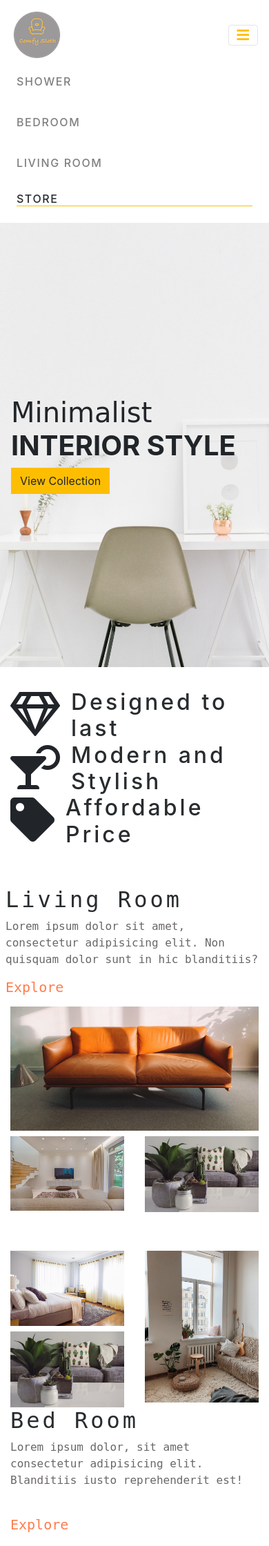
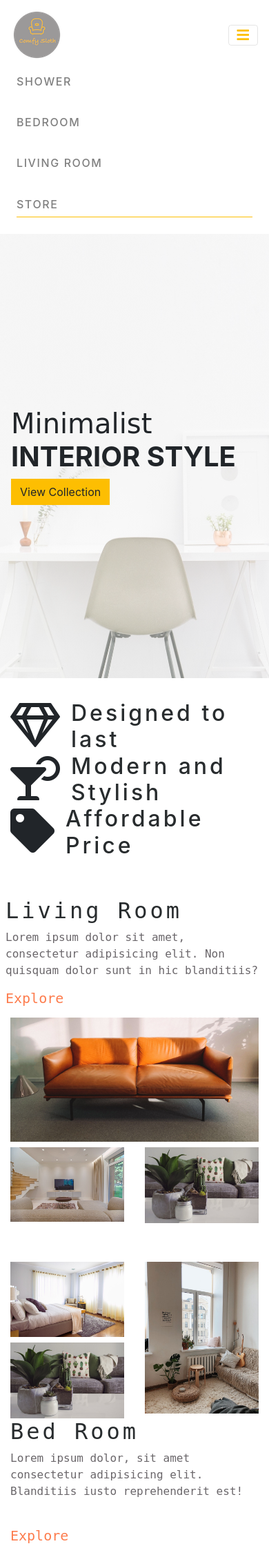
Before and after one commit to sprinzs123/furniture-ecomerce, a Django app: page / in a window 390 px wide, after a click that opens the changed part. Shown: the top 2241 px of the page at 69% size. Run offline with Django 3.2, Linux system fonts and the light colour scheme; data comes from the database, SQL or seed files in the repository; some libraries are stand-ins or nearby versions; some web fonts are replaced.

Commit message:
responsive, fixed formating

```diff
--- a/futniture_store/static/css/main.css
+++ b/futniture_store/static/css/main.css
@@ -10,6 +10,9 @@
   --MainOrange: rgba(253, 124, 77);
 }
 
+a:link {
+  text-decoration: none;
+}
 .h1,h2,h3,h4{
   letter-spacing: 0.25rem;
   color: var(--mainBlack);
@@ -62,6 +65,11 @@ body {
 .text-yellow{
   color: var(--mainYellow);
 }
+.filterBtn:hover{
+  cursor: pointer;
+}
+
+
 .banner-products,
 .banner-single-product,
 .banner-store{
@@ -137,6 +145,12 @@ body {
   box-shadow: 0px 8px 16px 0px rgba(0,0,0,0.2);
   z-index: 1;
 }
+.dropdown-content>ul>li{
+  color: var(--SecondGrey);
+}
+.dropdown-content>ul>li:hover{
+  color: var(--MainOrange);
+}
 
 /* Links inside the dropdown */
 .dropdown-content a {
@@ -149,6 +163,7 @@ body {
 .dropdown-content a:hover {
     color: var(--mainGrey);
     text-decoration: none;
+    cursor: pointer;
 
 }
 
@@ -159,7 +174,8 @@ body {
 
 /* ################# banner */
 .banner{
-  background: url(../img/banner.jpg);
+  background: linear-gradient(rgba(255,255,255,0.5),rgba(255,255,255,0.5)),
+  url(../img/banner.jpg);
   min-height: calc(100vh - 200px);
   background-position: center;
   background-size:cover;
@@ -167,8 +183,9 @@ body {
   background-repeat: no-repeat;
 }
 .banner-2{
-  background: url(../img/banner3.jpg);
-  min-height: 70vh;
+  background: linear-gradient(rgba(255,255,255,0.5),rgba(255,255,255,0.5)),
+  url(../img/banner3.jpg);
+  min-height: 50vh;
   background-position: center;
   background-size:cover;
   background-attachment: fixed;
@@ -183,6 +200,7 @@ body {
 .collage-link:hover{
   text-decoration: none;
   color: var(--SecondGrey);
+  cursor: pointer;
 }
 
 /* ##################### services */
@@ -554,3 +572,7 @@ li:hover{
   display: flex;
   justify-content: space-between;
 }
+.checkLabel{
+  color: var(--MainOrange);
+  /* background: var(--mainGrey); */
+}
--- a/futniture_store/templates/base.html
+++ b/futniture_store/templates/base.html
@@ -24,7 +24,7 @@
   <header>
     <!-- navbar -->
     <nav class="navbar navbar-expand-lg navbar-light">
-      <a href="index.html" class="navbar-brand">
+      <a href="/" class="navbar-brand">
         <img src="{% static 'img/logo.png' %}" alt="main logo">
       </a>
       <button class="navbar-toggler" type='button' data-toggle='collapse' data-target='#myNavbar'>
@@ -34,45 +34,49 @@
         <ul class="navbar-nav mx-auto">
           <li class="nav-item mx-2">
             <div class="dropdown">
-              <a href="/providers" class='nav-link text-light'>
-                <h6 class="nav-link">SHOWER</h4>
-              </a>
+              <div class='nav-link text-light'>
+                <h6 class="nav-link filterBtn" data-filter='bathroom'>SHOWER</h4>
+              </div>
               <div class="dropdown-content text-start">
-                <a href="#">Mirrors</a>
-                <a href="#">Sinks</a>
-
+                <ul>
+                  <li class='filterBtn' data-filter='mirror'>mirrors</li>
+                  <li class='filterBtn' data-filter='sink'>sinks</li>
+                </ul>
               </div>
             </div>
           </li>
           <li class="nav-item mx-2">
             <div class="dropdown">
-              <a href="/store" class='nav-link text-light'>
-                <h6 class="nav-link">BEDROOM</h6>
-              </a>
+              <div class='nav-link text-light'>
+                <h6 class="nav-link filterBtn" data-filter='bedroom'>BEDROOM</h6>
+              </div>
               <div class="dropdown-content text-start">
-                <a href="/store">Bed frames</a>
-                <a href="#">Dressers</a>
-                <a href="#">Lamps</a>
-
+                <ul>
+                  <li class='filterBtn' data-filter='bed'>bed frames</li>
+                  <li class='filterBtn' data-filter='dresser'>dressers</li>
+                  <li class='filterBtn' data-filter='lamp'>lamps</li>
+                </ul>
               </div>
             </div>
           </li>
 
           <li class="nav-item mx-2">
             <div class="dropdown">
-              <a href="/providers" class='nav-link text-light'>
-                <h6 class="nav-link">LIVING ROOM</h6>
-              </a>
+              <div class='nav-link text-light'>
+                <h6 class="nav-link filterBtn" data-filter='living'>LIVING ROOM</h6>
+              </div>
               <div class="dropdown-content text-start">
-                <a href="#">Sofas</a>
-                <a href="#">Chairs</a>
-                <a href="#">Coffee tables</a>
+                <ul>
+                  <li class='filterBtn' data-filter='sofa'>sofas</li>
+                  <li class='filterBtn' data-filter='chair'>chairs</li>
+                  <li class='filterBtn' data-filter='table'>tables</li>
+                </ul>
               </div>
             </div>
           </li>
-          <li class="nav-item mx-2 my-auto">
-            <a href="singleproduct.html" class="nav-link my-auto">
-              <h6 class="nav-active">STORE</h6>
+          <li class="nav-item mx-2 ">
+            <a href="/store" class="nav-link">
+              <h6 class="nav-active nav-link">STORE</h6>
             </a>
           </li>
         </ul>
@@ -81,7 +85,7 @@
         <!-- singe icon -->
         <div class="navbar-icon mx-2">
 
-          <div class="input-group mb-3">
+          <!-- <div class="input-group mb-3">
             <input type="text" class="form-control" placeholder="Search">
             <div class="input-group-append">
               <span class="input-group-text form-icon">
@@ -89,15 +93,15 @@
 
               </span>
             </div>
-          </div>
+          </div> -->
           </div>
           <!-- end of single icon -->
           <!-- <i class="fas fa-search"></i> -->
 
           <!-- singe icon -->
-          <a href="store.html" class='navbar-icon mx-2 navbar-cart-icon'>
+          <a href="/checkout" class='navbar-icon mx-2 navbar-cart-icon'>
             <i class="fas fa-shopping-cart navbar-icon"></i>
-            <div class="cart-items">0</div>
+            <div class="cart-items">1</div>
           </a>
           <!-- end of single icon -->
         </div>
--- a/futniture_store/templates/carousel.html
+++ b/futniture_store/templates/carousel.html
@@ -4,7 +4,7 @@
 <div class="container">
         <div class="row my-3">
                 <div class="col-10 mx-auto text-center">
-                    <h1 class='text-uppercase'>items you also might like</h1>
+                    <h5 class='text-uppercase text-left'>items you also might like</h5>
         </div>
     </div>
     <div id="saleItem" class="carousel slide" data-ride="carousel" data-interval=false>
--- a/futniture_store/templates/featured.html
+++ b/futniture_store/templates/featured.html
@@ -11,7 +11,7 @@
         <div class="row">
             {% for item in featured.all %}
             <div class="col-10 mx-auto col-md-6 col-lg-4">
-                    <div class="featured-container p-5">
+                    <div class="featured-container p-3">
                       <img src="{{ item.picture.url }}" alt="" class='img-fluid'>
                       <span class="featured-search-icon" data-toggle="model" data-target="#productModal"><i
                           class="fas fa-search"></i></span>
--- a/store/templates/store/front_page.html
+++ b/store/templates/store/front_page.html
@@ -6,7 +6,7 @@
     <div>
         <h1 class="text-capitalize text-slanted mb-0">minimalist</h1>
         <h1 class="text-uppercase font-weight-bold">interior style</h1>
-        <a href="products.html" class='btn btn-yellow'>View Collection</a>
+        <a href="/store" class='btn btn-yellow'>View Collection</a>
     </div>
 </div>
 <!-- end banner -->
@@ -37,13 +37,13 @@
     <!-- collages of the living/bedrooms -->
     <div class="row product-banner my-3">
         <div class="col-md-3 my-auto p-2">
-            <a href="" class="collage-link">
+            <div class="collage-link filterBtn" data-filter='bedroom'>
                 <h2>Living Room</h2>
                 <p>Lorem ipsum dolor sit amet, consectetur adipisicing elit. Non quisquam dolor sunt in hic blanditiis?
                 </p>
                 <b><h5 class="t-og2">Explore</h5></b>
 
-            </a>
+            </div>
         </div>
         <div class="col-md-9">
             <div class="row">
@@ -77,16 +77,13 @@
                 </div>
             </div>
         </div>
-        <div class="col-md-3 my-auto">
-            <a href="">
-                <a href="" class="collage-link">
+        <div class="col-md-3 my-auto filterBtn" data-filter='bedroom'>
+                <div class="collage-link">
                     <h2>Bed Room</h2>
                     <p>Lorem ipsum dolor, sit amet consectetur adipisicing elit. Blanditiis iusto reprehenderit est!</p>
                     <br>
                     <b><h5 class="t-og2">Explore</h5></b>
-                </a>
-
-            </a>
+                </div>
         </div>
     </div>
 </div>
```
Also changed, not shown: futniture_store/static/main.js (+128 -17 lines), store/templates/store/checkout.html (+5 -4 lines), store/templates/store/store_page.html (+17 -15 lines).
